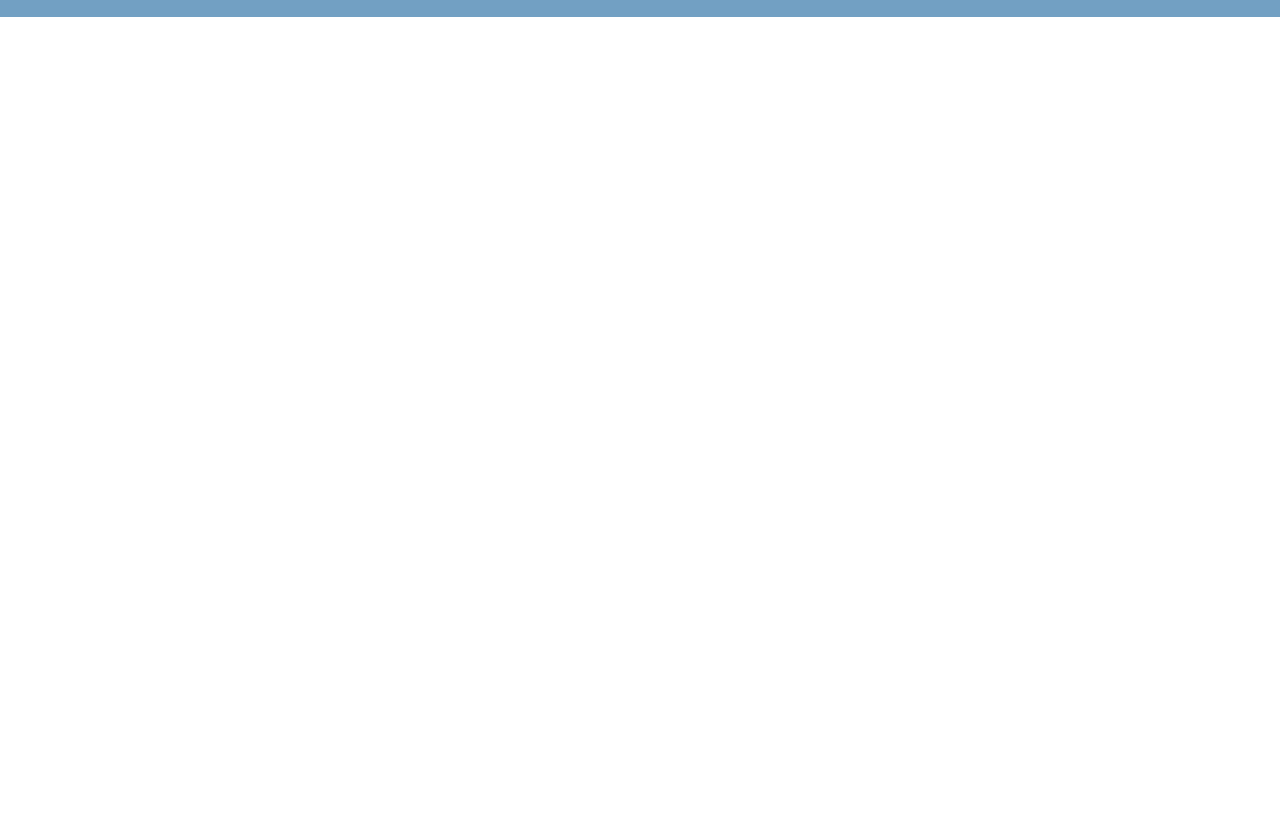
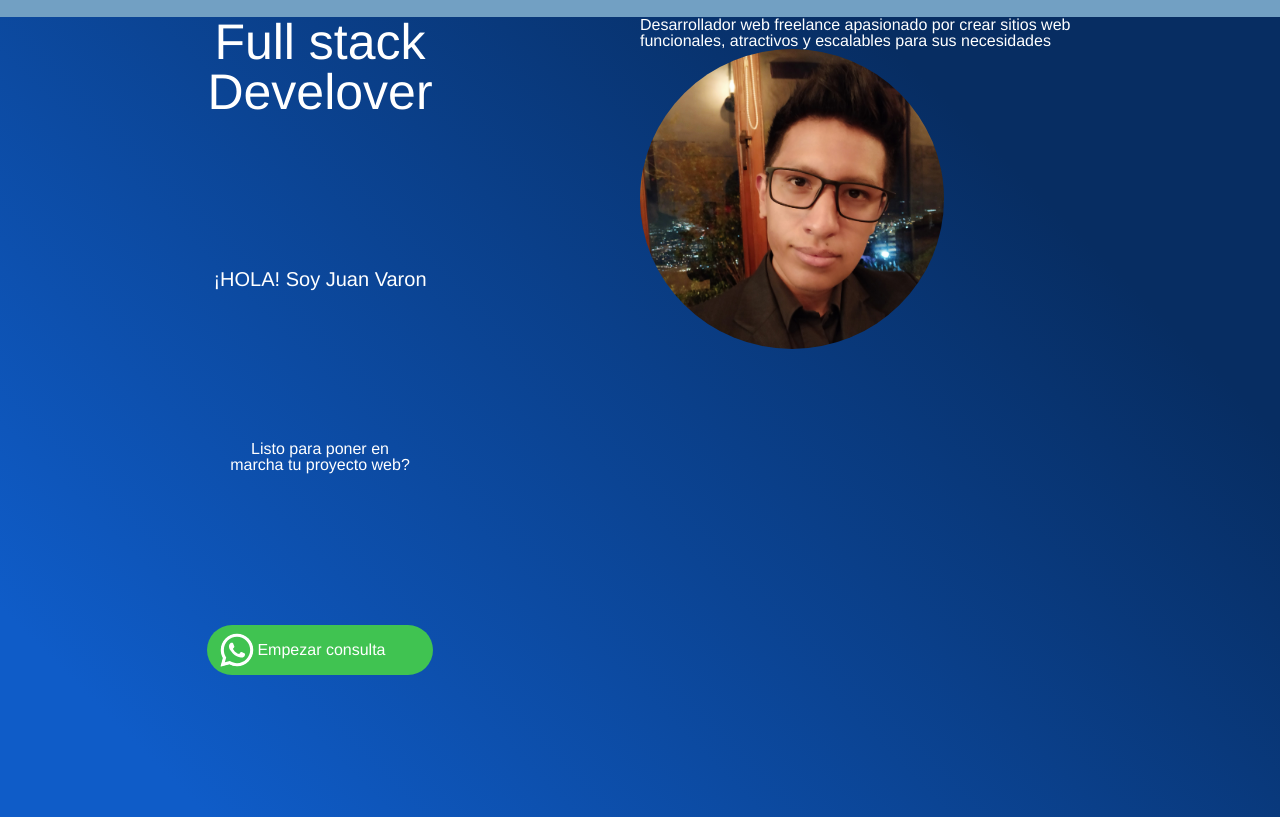
Before and after one commit to JuanVaronG/portafolio, a plain HTML site: page index.html in a window 1280 px wide. Shown: the part 74-891 px from the top of the page. Before the commit the page ends 800 px from the top, so only its background shows below. Drawn offline with Linux system fonts and the light colour scheme.

Commit message:
agregar imagen y texto

```diff
--- a/index.html
+++ b/index.html
@@ -49,6 +49,52 @@
 
     </header>
     <main>
+        <article class="presentacion">
+            <h1>
+                Full stack
+                <br>
+                Develover
+            </h1>
+            <h2>
+                ¡HOLA! Soy Juan Varon
+            </h2>
+            <h3>
+                Listo para poner en
+                <br>
+                marcha tu proyecto web?
+            </h3>
+            <a class="whatsaap-link" href="http://wa.me/573117743001/?text=Hola"" target=" _blank"
+                rel="noopener noreferrer">
+                <svg class="whatsaap-icon" viewBox="0 0 63 63">
+                    <path
+                        d="M6.38928 56.8352L9.92516 43.9267C7.74378 40.1494 6.59666 35.8627 6.59797 31.4724C6.60453 17.7371 17.7818 6.5625 31.5184 6.5625C38.1846 6.56512 44.44 9.15994 49.1453 13.8679C53.8493 18.5771 56.4402 24.8351 56.4375 31.4921C56.4323 45.2274 45.2524 56.4034 31.5184 56.4034H31.5079C27.3381 56.4021 23.2392 55.356 19.5996 53.3702L6.38928 56.8352Z"
+                        fill="white" />
+                    <path
+                        d="M6.3892 57.4914C6.21595 57.4914 6.04795 57.4232 5.92326 57.2972C5.7592 57.1305 5.69488 56.8877 5.75657 56.6633L9.22026 44.016C7.07301 40.2019 5.94032 35.8706 5.94295 31.4737C5.9482 17.3749 17.4208 5.90625 31.5183 5.90625C38.3565 5.90888 44.7811 8.57194 49.6098 13.4046C54.4385 18.2385 57.0963 24.6619 57.0937 31.4921C57.0884 45.5897 45.6146 57.0596 31.5183 57.0596C27.3328 57.0583 23.1918 56.0254 19.5168 54.0711L6.55588 57.4691C6.50076 57.4849 6.44563 57.4914 6.3892 57.4914Z"
+                        fill="white" />
+                    <path
+                        d="M46.1684 16.842C42.2572 12.9281 37.0584 10.7717 31.5249 10.7704C20.1009 10.7704 10.8097 20.0576 10.8044 31.4737C10.8031 35.3863 11.8978 39.1952 13.9715 42.4935L14.465 43.2771L12.3716 50.9171L20.2111 48.8617L20.9684 49.3106C24.1473 51.198 27.7934 52.1955 31.5104 52.1968H31.5183C42.9344 52.1968 52.2256 42.9082 52.2296 31.4908C52.2309 25.9586 50.0797 20.7559 46.1684 16.842Z"
+                        fill="#40C351" />
+                    <path fill-rule="evenodd" clip-rule="evenodd"
+                        d="M25.2892 21.0591C24.8233 20.0222 24.3324 20.0012 23.8874 19.9828C23.5239 19.9671 23.1091 19.9684 22.6944 19.9684C22.2796 19.9684 21.605 20.1246 21.0341 20.748C20.4631 21.3714 18.854 22.8769 18.854 25.9403C18.854 29.0036 21.0853 31.9646 21.3963 32.3794C21.7074 32.7941 25.7039 39.2818 32.0328 41.7782C37.292 43.8519 38.363 43.4398 39.5049 43.3361C40.6468 43.2324 43.1891 41.8307 43.7075 40.3764C44.2259 38.9222 44.2259 37.6766 44.0711 37.4168C43.9149 37.1569 43.5001 37.002 42.878 36.6896C42.2559 36.3773 39.1938 34.8718 38.6229 34.6644C38.0519 34.4571 37.6372 34.3534 37.2211 34.9768C36.8064 35.5989 35.6133 37.002 35.2498 37.4168C34.8862 37.8328 34.5226 37.8853 33.9005 37.5729C33.2784 37.2606 31.2729 36.6043 28.8933 34.4833C27.0427 32.8335 25.7932 30.7952 25.4296 30.1718C25.0661 29.5496 25.3903 29.2123 25.7026 28.9013C25.9822 28.6217 26.3248 28.1741 26.6371 27.8106C26.9482 27.447 27.0519 27.1871 27.2593 26.7724C27.4666 26.3563 27.3629 25.9928 27.2068 25.6817C27.0532 25.3693 25.8431 22.2902 25.2892 21.0591Z"
+                        fill="white" />
+                </svg>
+                <span>Empezar consulta</span>
+
+            </a>
+        </article>
+        <figure class="descripcion-imagen">
+            <figcaption>
+                Desarrollador web freelance apasionado
+                por crear sitios web
+                <br>
+                funcionales,
+                atractivos y escalables para sus
+                necesidades
+
+            </figcaption>
+            <img class="imagen" src="./img/perfil/yo.jpg" alt="IMAGEN previa">
+        </figure>
 
     </main>
     <section>
--- a/style.css
+++ b/style.css
@@ -26,6 +26,7 @@ header {
 .logo {
     height: 40px;
 }
+
 .link-descarga {
     color: white;
     background-color: var(--gris);
@@ -36,3 +37,58 @@ header {
     align-items: center;
     gap: 10px;
 }
+
+.whatsaap-icon {
+    height: 40px;
+}
+
+.imagen {
+    height: 300px;
+    align-items: center;
+    border-radius: 50%;
+
+}
+
+main {
+    height: 100vh;
+    background: linear-gradient(225deg, var(--azul-1) 20%, var(--azul-2) 90%, var(--azul-3) 100%);
+    color: white;
+    display: grid;
+    grid-template-columns: 1fr 1fr;
+}
+
+.presentacion {
+    text-align: center;
+    display: grid;
+    justify-content: center;
+    gap: 10px;
+}
+
+.presentacion h1 {
+    font-size: 50px;
+}
+
+.presentacion h2 {
+    font-size: 20px;
+}
+
+.presentacion h3 {
+    font-size: 16px;
+}
+
+.whatsaap-link {
+    height: 40px;
+    background-color: var(--verde);
+    display: flex;
+    align-items: center;
+    text-decoration: none;
+    color: white;
+    padding: 5px 10px;
+    border-radius: 25px;
+
+}
+
+.descripcion-imagen {
+    align-items: center;
+
+}
```
